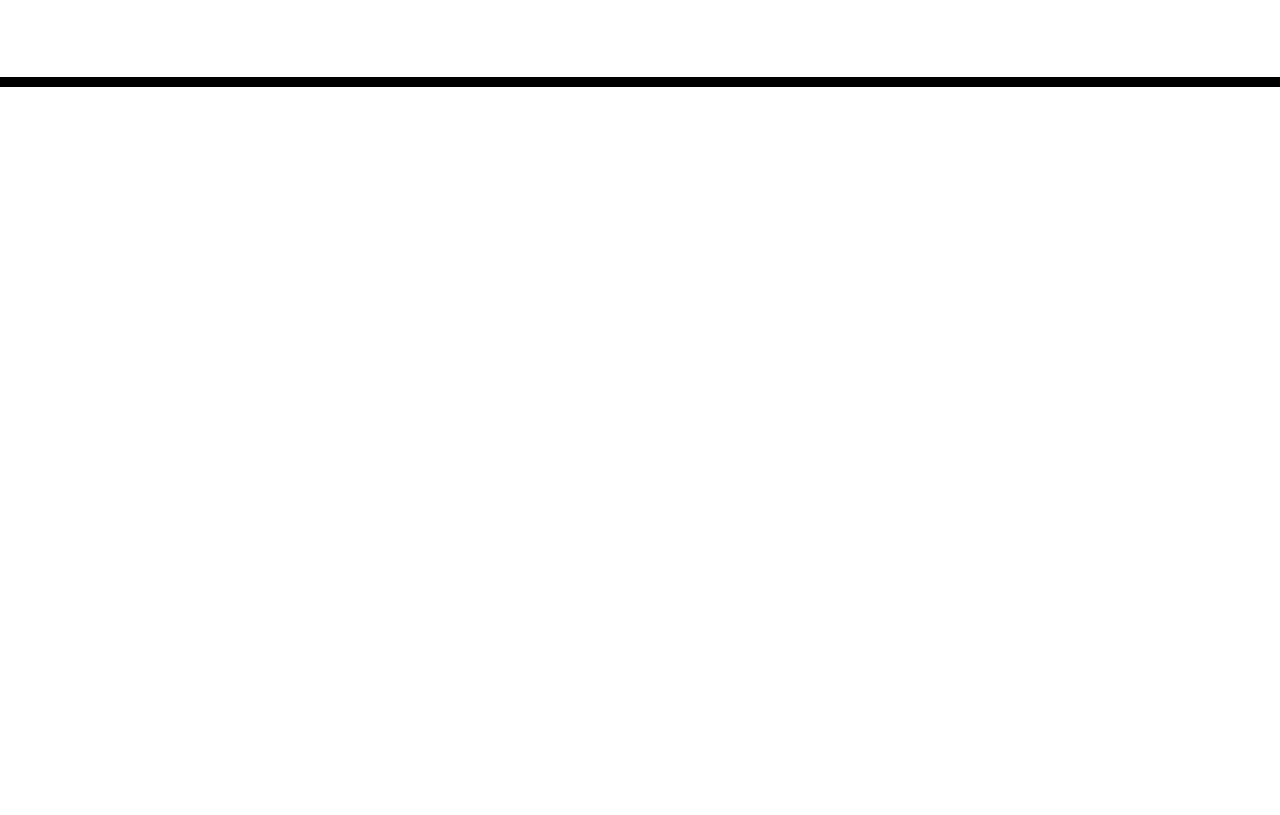
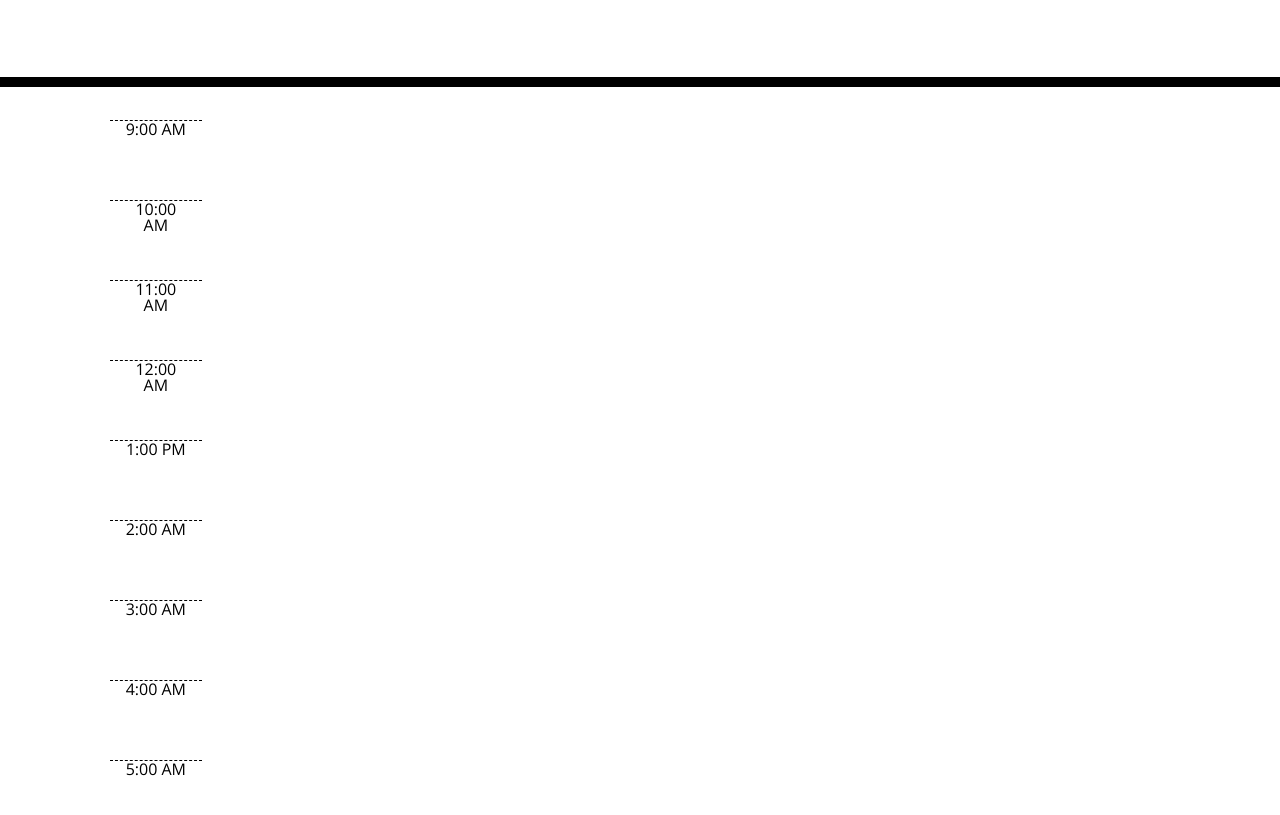
Before and after one commit to MaceoMaddox/I-Got-Work-Today, a plain HTML site: page i-got-work-today/Develop/index.html in a window 1280 px wide. Shown: the part 181-996 px from the top of the page. Before the commit the page ends 800 px from the top, so only its background shows below. Drawn offline with nearby package versions, Linux system fonts and the light colour scheme.

Commit message:
added time blocks

```diff
--- a/i-got-work-today/Develop/index.html
+++ b/i-got-work-today/Develop/index.html
@@ -30,7 +30,35 @@
     </header>
     <div class="container">
       <!-- Timeblocks go here -->
-
+      <ul class="time-block">
+        <li class="row" id="900">
+          <span class="col-md-1 hour">9:00 AM</span>
+        </li>
+        <li class="row" id="1000">
+          <span class="col-md-1 hour">10:00 AM</span>
+        </li>
+        <li class="row" id="1100">
+          <span class="col-md-1 hour">11:00 AM</span>
+        </li>
+        <li class="row" id="1200">
+          <span class="col-md-1 hour">12:00 AM</span>
+        </li>
+        <li class="row" id="100">
+          <span class="col-md-1 hour">1:00 PM</span>
+        </li>
+        <li class="row" id="200">
+          <span class="col-md-1 hour">2:00 AM</span>
+        </li>
+        <li class="row" id="300">
+          <span class="col-md-1 hour">3:00 AM</span>
+        </li>
+        <li class="row" id="400">
+          <span class="col-md-1 hour">4:00 AM</span>
+        </li>
+        <li class="row" id="500">
+          <span class="col-md-1 hour">5:00 AM</span>
+        </li>
+      </ul>
 
     </div>
 
```
